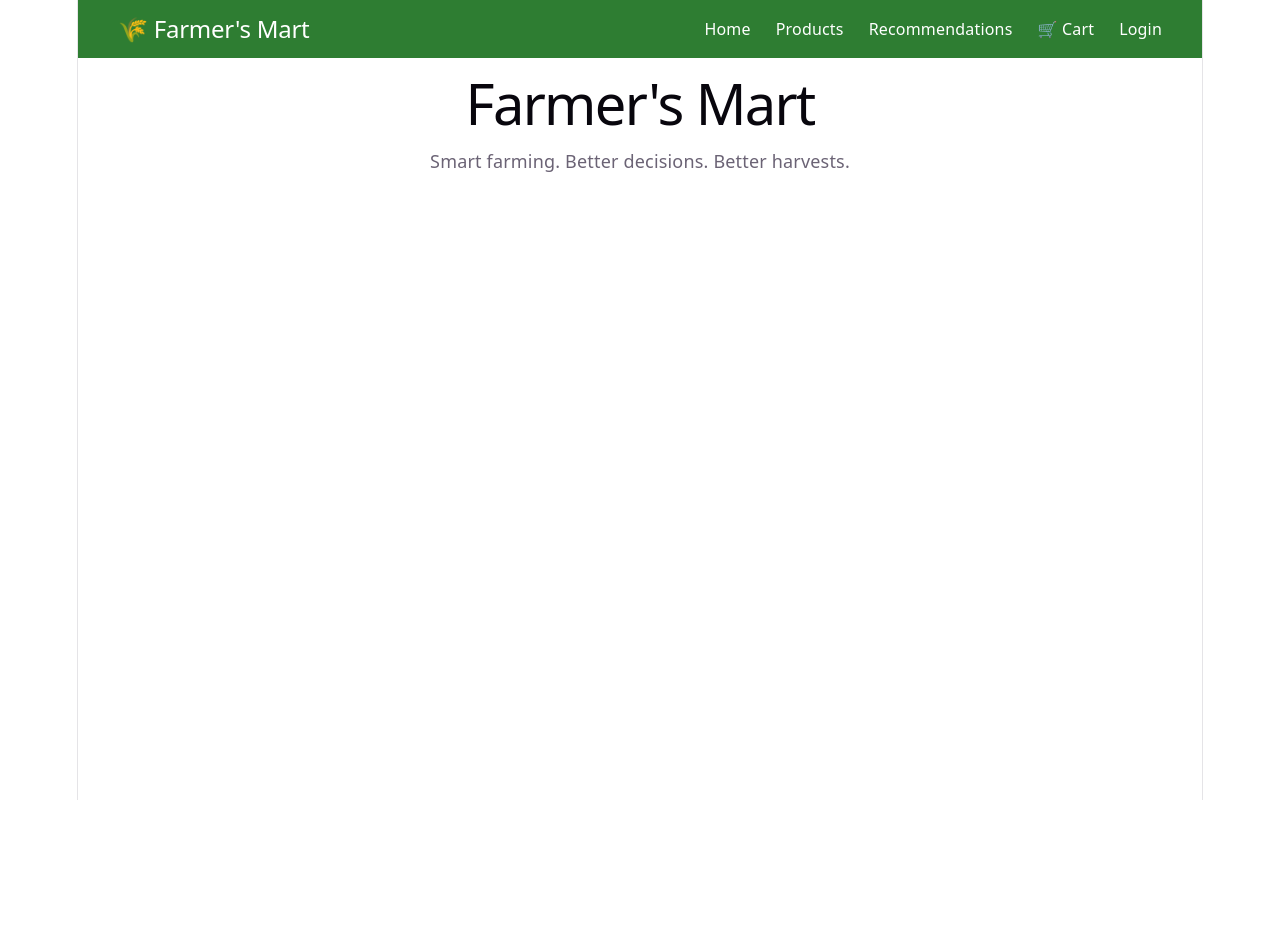
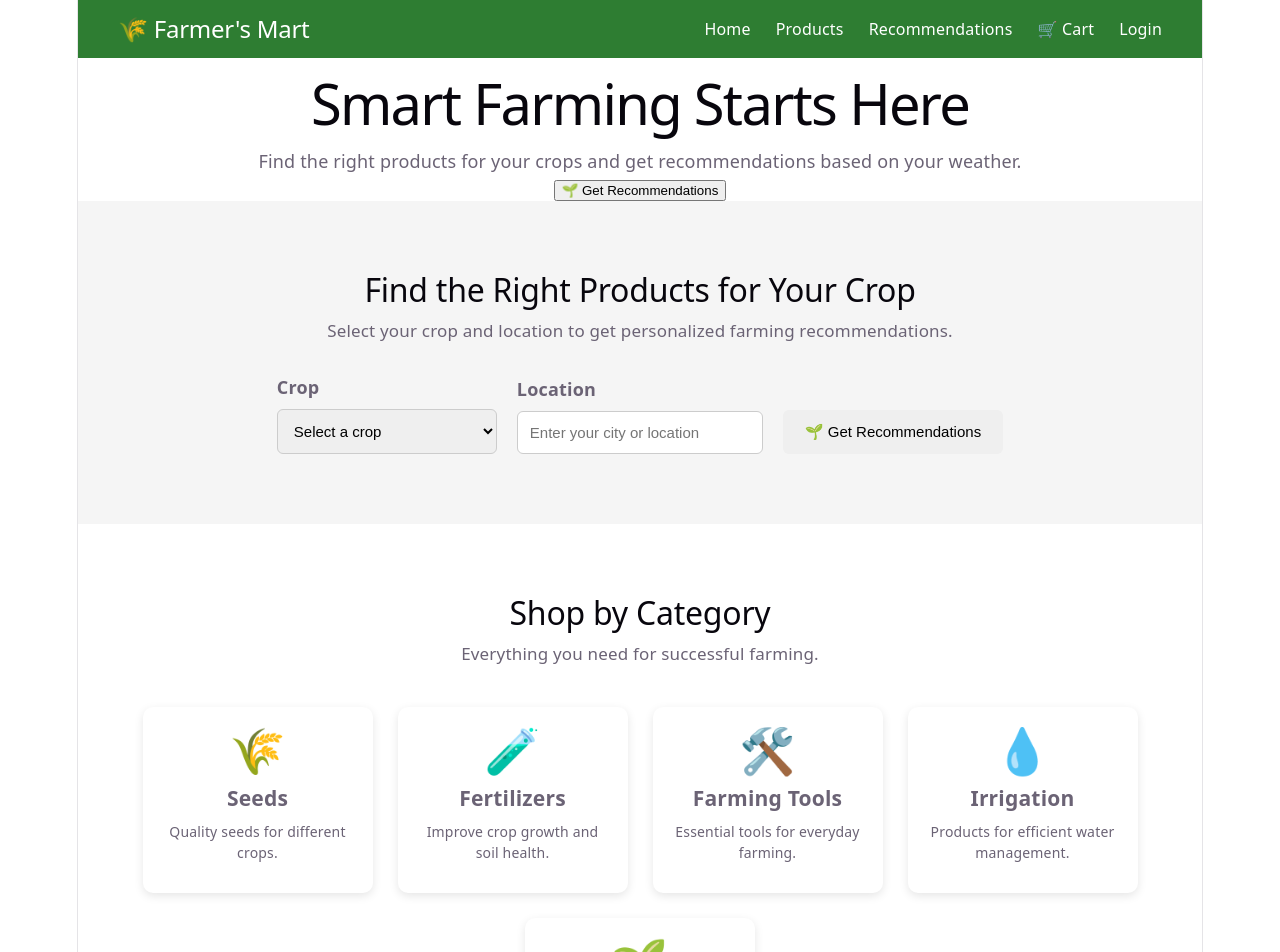
Before and after one commit to Divyansh-00/Farmers-Ecom, a React (Vite) app in the folder client/: page / in a window 1280 px wide. Shown: the top 952 px of the page. Before the commit the page ends 800 px from the top, so only its background shows below. Built offline with nearby package versions, Linux system fonts and the light colour scheme.

Commit message:
recommendation form

```diff
--- a/client/src/App.css
+++ b/client/src/App.css
@@ -25,3 +25,106 @@
 .navbar-links a:hover {
     text-decoration: underline;
 }
+.recommendation-section {
+    text-align: center;
+    padding: 70px 20px;
+    background-color: #f5f5f5;
+}
+
+.recommendation-section h2 {
+    font-size: 32px;
+    margin-bottom: 10px;
+}
+
+.recommendation-section p {
+    font-size: 17px;
+    margin-bottom: 30px;
+}
+
+.recommendation-form {
+    display: flex;
+    justify-content: center;
+    align-items: end;
+    gap: 20px;
+    flex-wrap: wrap;
+}
+
+.recommendation-form div {
+    display: flex;
+    flex-direction: column;
+    text-align: left;
+}
+
+.recommendation-form label {
+    margin-bottom: 8px;
+    font-weight: bold;
+}
+
+.recommendation-form select,
+.recommendation-form input {
+    width: 220px;
+    padding: 12px;
+    border: 1px solid #ccc;
+    border-radius: 6px;
+    font-size: 15px;
+}
+
+.recommendation-form button {
+    padding: 13px 22px;
+    border: none;
+    border-radius: 6px;
+    cursor: pointer;
+    font-size: 15px;
+}
+
+.recommendation-form button:hover {
+    opacity: 0.85;
+}
+.categories-section {
+    text-align: center;
+    padding: 70px 20px;
+}
+
+.categories-section h2 {
+    font-size: 32px;
+    margin-bottom: 10px;
+}
+
+.categories-section > p {
+    font-size: 17px;
+    margin-bottom: 40px;
+}
+
+.categories-container {
+    display: flex;
+    justify-content: center;
+    gap: 25px;
+    flex-wrap: wrap;
+}
+
+.category-card {
+    width: 190px;
+    padding: 30px 20px;
+    border-radius: 10px;
+    background-color: white;
+    box-shadow: 0 3px 10px rgba(0, 0, 0, 0.1);
+    transition: transform 0.2s;
+}
+
+.category-card:hover {
+    transform: translateY(-5px);
+}
+
+.category-icon {
+    font-size: 45px;
+    margin-bottom: 15px;
+}
+
+.category-card h3 {
+    margin-bottom: 10px;
+}
+
+.category-card p {
+    font-size: 14px;
+    line-height: 1.5;
+}
--- a/client/src/App.jsx
+++ b/client/src/App.jsx
@@ -1,13 +1,28 @@
 import "./App.css";
 import Navbar from "./components/Navbar";
+import RecommendationForm from "./components/RecommendationForm";
+import Categories from "./components/Categories";
 
 function App() {
     return (
         <div>
             <Navbar />
 
-            <h1>Farmer's Mart</h1>
-            <p>Smart farming. Better decisions. Better harvests.</p>
+            <main className="hero">
+                <h1>Smart Farming Starts Here</h1>
+
+                <p>
+                    Find the right products for your crops
+                    and get recommendations based on your weather.
+                </p>
+
+                <button>🌱 Get Recommendations</button>
+            </main>
+
+            <RecommendationForm />
+
+
+            <Categories />
         </div>
     );
 }
--- /dev/null
+++ b/client/src/components/Categories.jsx
@@ -0,0 +1,45 @@
+function Categories() {
+    return (
+        <section className="categories-section">
+            <h2>Shop by Category</h2>
+
+            <p>
+                Everything you need for successful farming.
+            </p>
+
+            <div className="categories-container">
+                <div className="category-card">
+                    <div className="category-icon">🌾</div>
+                    <h3>Seeds</h3>
+                    <p>Quality seeds for different crops.</p>
+                </div>
+
+                <div className="category-card">
+                    <div className="category-icon">🧪</div>
+                    <h3>Fertilizers</h3>
+                    <p>Improve crop growth and soil health.</p>
+                </div>
+
+                <div className="category-card">
+                    <div className="category-icon">🛠️</div>
+                    <h3>Farming Tools</h3>
+                    <p>Essential tools for everyday farming.</p>
+                </div>
+
+                <div className="category-card">
+                    <div className="category-icon">💧</div>
+                    <h3>Irrigation</h3>
+                    <p>Products for efficient water management.</p>
+                </div>
+
+                <div className="category-card">
+                    <div className="category-icon">🌱</div>
+                    <h3>Crop Protection</h3>
+                    <p>Protect your crops from pests and diseases.</p>
+                </div>
+            </div>
+        </section>
+    );
+}
+
+export default Categories;
--- /dev/null
+++ b/client/src/components/RecommendationForm.jsx
@@ -0,0 +1,39 @@
+function RecommendationForm() {
+    return (
+        <section className="recommendation-section">
+            <h2>Find the Right Products for Your Crop</h2>
+
+            <p>
+                Select your crop and location to get personalized farming
+                recommendations.
+            </p>
+
+            <div className="recommendation-form">
+                <div>
+                    <label>Crop</label>
+                    <select>
+                        <option>Select a crop</option>
+                        <option>Wheat</option>
+                        <option>Rice</option>
+                        <option>Maize</option>
+                        <option>Potato</option>
+                        <option>Tomato</option>
+                        <option>Cotton</option>
+                    </select>
+                </div>
+
+                <div>
+                    <label>Location</label>
+                    <input
+                        type="text"
+                        placeholder="Enter your city or location"
+                    />
+                </div>
+
+                <button>🌱 Get Recommendations</button>
+            </div>
+        </section>
+    );
+}
+
+export default RecommendationForm;
```
